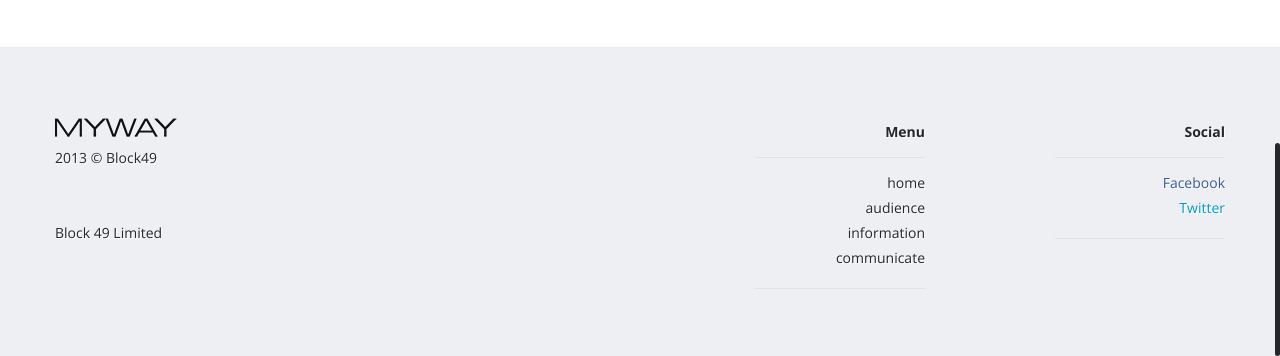
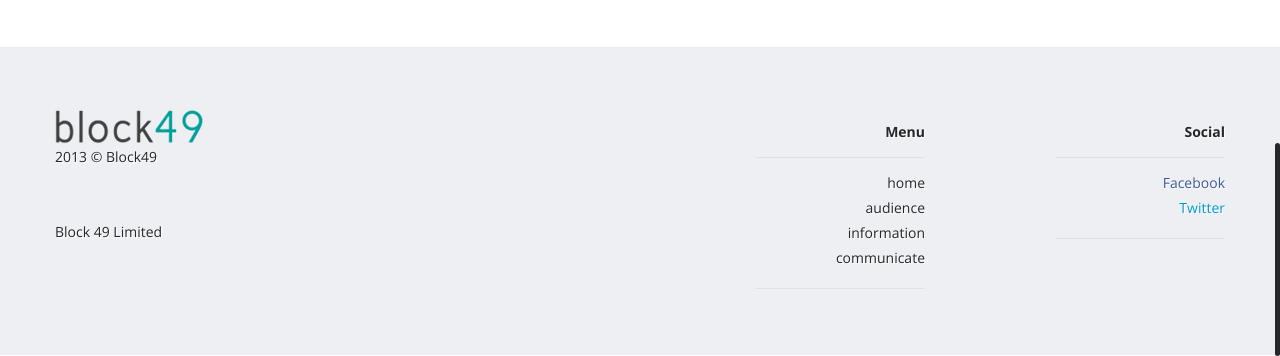
Before and after one commit to tlodge/block49.website, a Jekyll site: the page built from index.html, in a window 1280 px wide and 900 px high, scrolled down 2897 px. Shown: the part 544-900 px from the top of the window. Built offline with Jekyll 4.4.1, drawn with Linux system fonts in a browser that asks for light colours.

Commit message:
fixed logo in footer

```diff
--- a/index.html
+++ b/index.html
@@ -217,7 +217,7 @@
                 <!--logo and copyright-->
                 <div class="span3">
                     <a href="#intro" class="brand">
-                        <img src="/assets/img/logo.png" alt="">
+                        <img src="/assets/img/block49logo.png" alt="">
                     </a>
                     <p>2013 © Block49</p><br>
                     <p>Block 49 Limited</p><br>
```
